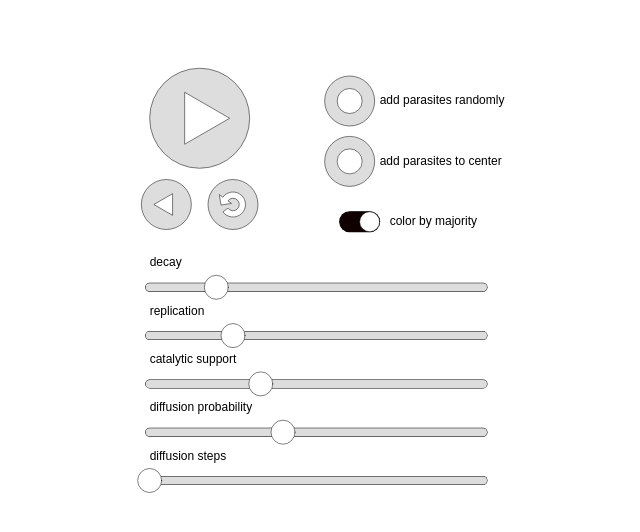
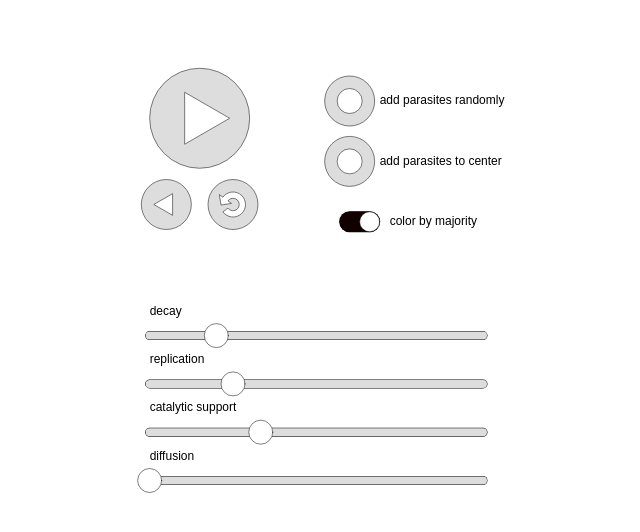
Before and after one commit to ojack/hypercycles, a website with bundled scripts: page dist/index.html in a window 1280 px wide. Shown: the whole page, without its empty margins (463-1103 px from the left). Built offline with nearby package versions, Linux system fonts and the light colour scheme.

Commit message:
updated names to work with explorables website

```diff
--- a/package.json
+++ b/package.json
@@ -4,8 +4,8 @@
   "description": "",
   "main": "index.js",
   "scripts": {
-    "dev": "budo src/index.js:bundle.js --live --open --dir dist",
-    "build": "browserify src/index.js -o dist/bundle.js",
+    "dev": "budo src/index.js:hypercycles.js --live --open --dir dist",
+    "build": "browserify src/index.js -o dist/hypercycles.js",
     "test": "echo \"Error: no test specified\" && exit 1",
     "publish": "git subtree push --prefix dist origin gh-pages"
   },
--- a/src/controls.js
+++ b/src/controls.js
@@ -2,8 +2,8 @@ const sliders = {
     decay: { id: "decay-slider", default: 0.2, range: [0, 1] },
     replication: { id: "replication-slider", default: 1, range: [0, 4] },
     catalyticSupport: { id: "catalytic-support-slider", name: "catalytic support", range: [0, 300], default: 100 },
-    diffusion: { id: 'diffusion-probability-slider', name: "diffusion probability", range: [0, 1], default: 0.4 },
-    diffusionSteps: { id: 'diffusion-steps-slider', name: "diffusion steps", range: [0, 22], default: 0 }
+    // diffusion: { id: 'diffusion-probability-slider', name: "diffusion probability", range: [0, 1], default: 0.4 },
+    diffusionSteps: { id: 'diffusion-steps-slider', name: "diffusion", range: [0, 22], default: 0 }
 }
 
 module.exports = ({ reset, runpause, render, addRandomParasites, addParasitesToCenter } = {}, { width, scale }) => {
@@ -13,7 +13,7 @@ module.exports = ({ reset, runpause, render, addRandomParasites, addParasitesToC
         n_grid_y = 14,
         margin = 10;
 
-    const controls = d3.select("#controls-container").append("svg")
+    const controls = d3.select("#cxpbox_hypercycles_controls").append("svg")
         .attr("width", controlbox_width)
         .attr("height", controlbox_height)
         .attr("class", "explorable_widgets")
--- a/src/index.js
+++ b/src/index.js
@@ -17,6 +17,20 @@ const config = {
     }
 }
 
+// const config = {
+//     speed: 300,
+//     width: 40,
+//     scale: 10,
+//     numParasites: 60,
+//     controlbox: {
+//         width: 400,
+//         height: 400,
+//         gridX: 12,
+//         gridY: 12,
+//         margin: 10
+//     }
+// }
+
 
 const controls = createControls({
     runpause: runpause,
@@ -29,7 +43,7 @@ const model = createModel((config.width - 1) / 2, controls)
 const canvas = createCanvas(config, controls)
 
 
-document.getElementById("display-container").appendChild(canvas.canvas)
+document.getElementById("cxpbox_hypercycles_display").appendChild(canvas.canvas)
 
 canvas.render(model)
 
```
Also changed, not shown: dist/bundle.js (deleted), dist/index.html, dist/lib/lattice.v5.js (renamed from dist/lib/lattice.js).
